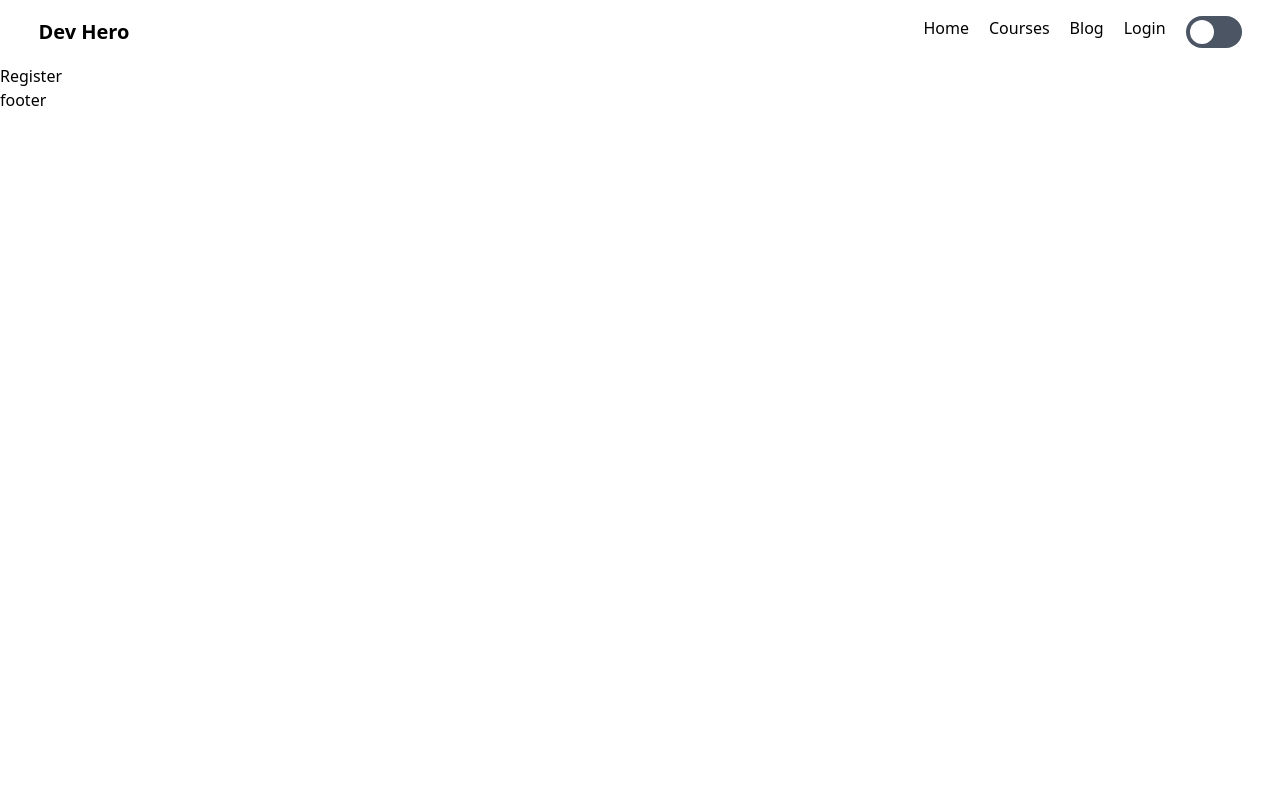
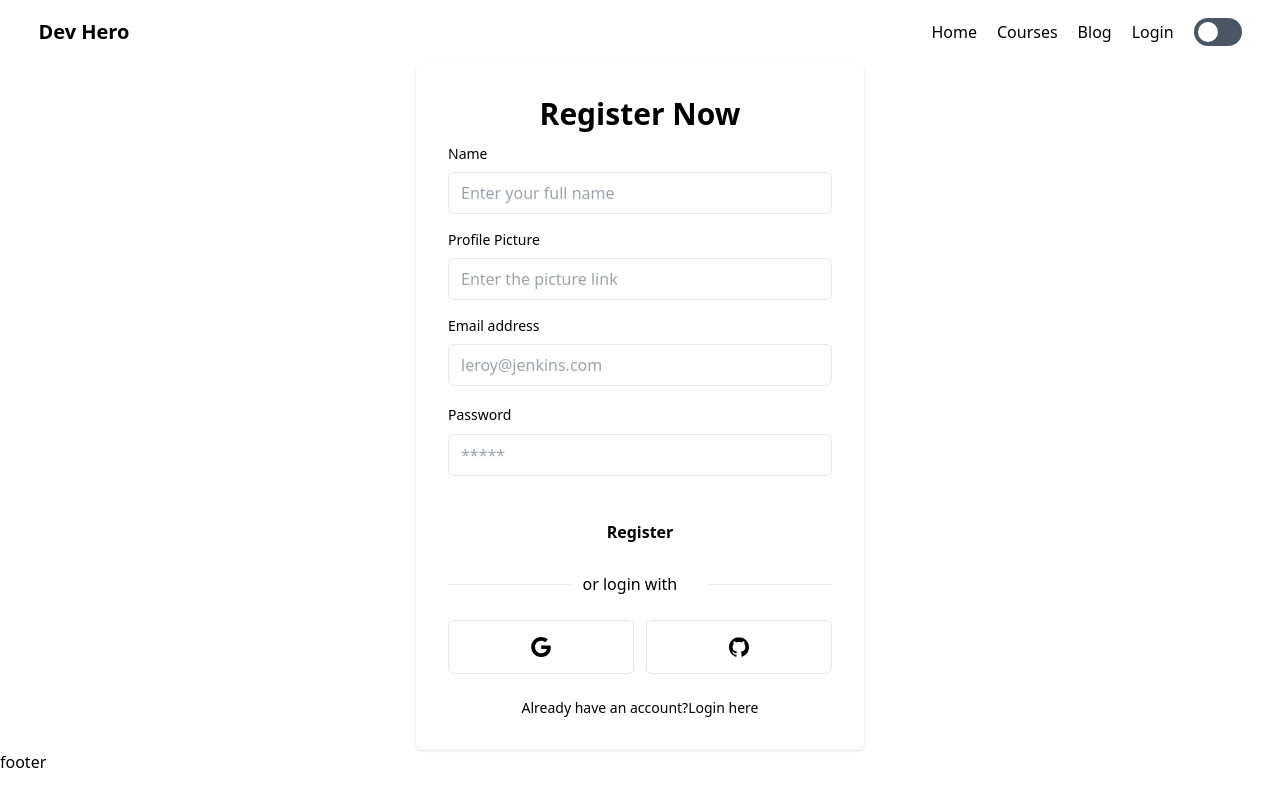
Before and after one commit to abhiskg/dev-hero, a React (Vite) app in the folder frontend/: page /register in a window 1280 px wide. Built offline with nearby package versions, Linux system fonts and the light colour scheme; no server answers.

Commit message:
Register form created

```diff
--- a/frontend/package.json
+++ b/frontend/package.json
@@ -12,6 +12,7 @@
     "firebase": "^9.12.1",
     "react": "^18.2.0",
     "react-dom": "^18.2.0",
+    "react-hook-form": "^7.38.0",
     "react-hot-toast": "^2.4.0",
     "react-router-dom": "^6.4.2"
   },
--- a/frontend/src/components/ui/Header.tsx
+++ b/frontend/src/components/ui/Header.tsx
@@ -2,6 +2,7 @@
 import { Link, NavLink } from "react-router-dom";
 import { AuthContext } from "../../context/AuthContext";
 import { ThemeContext } from "../../context/ThemeContext";
+import userIcon from "../../assets/icons/userIcon.svg";
 
 const Header = () => {
   const [menu, setMenu] = useState(false);
@@ -21,7 +22,7 @@
         <Link className="text-xl font-semibold" to="/">
           Dev Hero
         </Link>
-        <ul className="hidden gap-5 font-medium sm:flex ">
+        <ul className="hidden items-center gap-5 font-medium sm:flex">
           <li className="hover:underline">
             <NavLink
               to="/home"
@@ -47,7 +48,21 @@
             </NavLink>
           </li>
           {authContext?.user && authContext.user.uid ? (
-            <li>Profile</li>
+            <li className="cursor-pointer">
+              {authContext?.user?.photoURL ? (
+                <img
+                  className="h-10 w-10 rounded-full"
+                  src={authContext?.user?.photoURL}
+                  alt="User Photo"
+                />
+              ) : (
+                <img
+                  className="h-10 w-10 rounded-full"
+                  src={userIcon}
+                  alt="User Photo"
+                />
+              )}
+            </li>
           ) : (
             <li className="hover:underline">
               <NavLink
@@ -70,9 +85,9 @@
                   id="toggle"
                   className="sr-only"
                 />
-                <div className="h-8 w-14 rounded-full bg-gray-600"></div>
+                <div className="h-7 w-12 rounded-full bg-gray-600"></div>
                 <div
-                  className={`absolute top-1 left-1 h-6 w-6 rounded-full bg-white transition ${
+                  className={`absolute top-1 left-1 h-5 w-5 rounded-full bg-white transition ${
                     themeContext?.isDark && `translate-x-full`
                   }`}
                 ></div>
--- a/frontend/src/pages/auth/Login.tsx
+++ b/frontend/src/pages/auth/Login.tsx
@@ -1,8 +1,16 @@
-import { ThemeContext } from "../../context/ThemeContext";
 import { useContext } from "react";
+import { Link } from "react-router-dom";
+import { AuthContext } from "../../context/AuthContext";
 
 const Login = () => {
-  const themeContext = useContext(ThemeContext);
+  const authContext = useContext(AuthContext);
+
+  const handleSubmit = () => {};
+
+  const handleGoogleLogin = () => {
+    authContext?.googleSignIn();
+  };
+
   return (
     <div>
       <div className="mx-auto w-full max-w-md rounded-md p-4 shadow dark:bg-gray-900 dark:text-gray-100 sm:p-8">
@@ -10,7 +18,10 @@
           Login to your account
         </h2>
 
-        <form className="ng-untouched ng-pristine ng-valid space-y-8">
+        <form
+          onSubmit={handleSubmit}
+          className="ng-untouched ng-pristine ng-valid space-y-8"
+        >
           <div className="space-y-4">
             <div className="space-y-2">
               <label htmlFor="email" className="block text-sm">
@@ -21,6 +32,7 @@
                 name="email"
                 id="email"
                 placeholder="leroy@jenkins.com"
+                required
                 className="w-full rounded-md border px-3 py-2 dark:border-gray-700 dark:bg-gray-900 dark:text-gray-100 focus:dark:border-violet-400"
               />
             </div>
@@ -42,6 +54,7 @@
                 name="password"
                 id="password"
                 placeholder="*****"
+                required
                 className="w-full rounded-md border px-3 py-2 dark:border-gray-700 dark:bg-gray-900 dark:text-gray-100 focus:dark:border-violet-400"
               />
             </div>
@@ -61,6 +74,7 @@
 
         <div className="my-6 flex gap-3">
           <button
+            onClick={handleGoogleLogin}
             aria-label="Login with Google"
             type="button"
             className="flex w-full items-center justify-center space-x-4 rounded-md border p-4 focus:ring-2 focus:ring-violet-400 focus:ring-offset-1 dark:border-gray-400"
@@ -90,13 +104,13 @@
 
         <p className="text-center text-sm dark:text-gray-400">
           Dont have account?
-          <a
-            href="#"
+          <Link
+            to="/register"
             rel="noopener noreferrer"
             className="hover:underline focus:underline"
           >
-            Sign up here
-          </a>
+            Create here
+          </Link>
         </p>
       </div>
     </div>
--- a/frontend/src/pages/auth/Register.tsx
+++ b/frontend/src/pages/auth/Register.tsx
@@ -1,5 +1,137 @@
+import { useContext } from "react";
+import { Link } from "react-router-dom";
+import { AuthContext } from "../../context/AuthContext";
+
 const Register = () => {
-  return <div>Register</div>;
+  const authContext = useContext(AuthContext);
+
+  const handleSubmit = () => {};
+
+  const handleGoogleLogin = () => {
+    authContext?.googleSignIn();
+  };
+
+  return (
+    <div>
+      <div className="mx-auto w-full max-w-md rounded-md p-4 shadow dark:bg-gray-900 dark:text-gray-100 sm:p-8">
+        <h2 className="mb-3 text-center text-3xl font-semibold">
+          Register Now
+        </h2>
+
+        <form
+          onSubmit={handleSubmit}
+          className="ng-untouched ng-pristine ng-valid space-y-8"
+        >
+          <div className="space-y-4">
+            <div className="space-y-2">
+              <label htmlFor="name" className="block text-sm">
+                Name
+              </label>
+              <input
+                type="name"
+                name="name"
+                id="name"
+                placeholder="Enter your full name"
+                required
+                className="w-full rounded-md border px-3 py-2 dark:border-gray-700 dark:bg-gray-900 dark:text-gray-100 focus:dark:border-violet-400"
+              />
+            </div>
+            <div className="space-y-2">
+              <label htmlFor="profile-pic" className="block text-sm">
+                Profile Picture
+              </label>
+              <input
+                type="profile-pic"
+                name="profile-pic"
+                id="profile-pic"
+                placeholder="Enter the picture link"
+                required
+                className="w-full rounded-md border px-3 py-2 dark:border-gray-700 dark:bg-gray-900 dark:text-gray-100 focus:dark:border-violet-400"
+              />
+            </div>
+            <div className="space-y-2">
+              <label htmlFor="email" className="block text-sm">
+                Email address
+              </label>
+              <input
+                type="email"
+                name="email"
+                id="email"
+                placeholder="leroy@jenkins.com"
+                required
+                className="w-full rounded-md border px-3 py-2 dark:border-gray-700 dark:bg-gray-900 dark:text-gray-100 focus:dark:border-violet-400"
+              />
+            </div>
+            <div className="space-y-2">
+              <label htmlFor="password" className="text-sm">
+                Password
+              </label>
+              <input
+                type="password"
+                name="password"
+                id="password"
+                placeholder="*****"
+                required
+                className="w-full rounded-md border px-3 py-2 dark:border-gray-700 dark:bg-gray-900 dark:text-gray-100 focus:dark:border-violet-400"
+              />
+            </div>
+          </div>
+          <button
+            type="button"
+            className="w-full rounded-md px-8 py-3 font-semibold dark:bg-violet-400 dark:text-gray-900"
+          >
+            Register
+          </button>
+        </form>
+        <div className="my-4 flex w-full items-center">
+          <hr className="w-full dark:text-gray-400" />
+          <p className="w-full px-3 dark:text-gray-400">or login with</p>
+          <hr className="w-full dark:text-gray-400" />
+        </div>
+
+        <div className="my-6 flex gap-3">
+          <button
+            onClick={handleGoogleLogin}
+            aria-label="Login with Google"
+            type="button"
+            className="flex w-full items-center justify-center space-x-4 rounded-md border p-4 focus:ring-2 focus:ring-violet-400 focus:ring-offset-1 dark:border-gray-400"
+          >
+            <svg
+              xmlns="http://www.w3.org/2000/svg"
+              viewBox="0 0 32 32"
+              className="h-5 w-5 fill-current"
+            >
+              <path d="M16.318 13.714v5.484h9.078c-0.37 2.354-2.745 6.901-9.078 6.901-5.458 0-9.917-4.521-9.917-10.099s4.458-10.099 9.917-10.099c3.109 0 5.193 1.318 6.38 2.464l4.339-4.182c-2.786-2.599-6.396-4.182-10.719-4.182-8.844 0-16 7.151-16 16s7.156 16 16 16c9.234 0 15.365-6.49 15.365-15.635 0-1.052-0.115-1.854-0.255-2.651z"></path>
+            </svg>
+          </button>
+          <button
+            aria-label="Login with GitHub"
+            role="button"
+            className="flex w-full items-center justify-center space-x-4 rounded-md border p-4 focus:ring-2 focus:ring-violet-400 focus:ring-offset-1 dark:border-gray-400"
+          >
+            <svg
+              xmlns="http://www.w3.org/2000/svg"
+              viewBox="0 0 32 32"
+              className="h-5 w-5 fill-current"
+            >
+              <path d="M16 0.396c-8.839 0-16 7.167-16 16 0 7.073 4.584 13.068 10.937 15.183 0.803 0.151 1.093-0.344 1.093-0.772 0-0.38-0.009-1.385-0.015-2.719-4.453 0.964-5.391-2.151-5.391-2.151-0.729-1.844-1.781-2.339-1.781-2.339-1.448-0.989 0.115-0.968 0.115-0.968 1.604 0.109 2.448 1.645 2.448 1.645 1.427 2.448 3.744 1.74 4.661 1.328 0.14-1.031 0.557-1.74 1.011-2.135-3.552-0.401-7.287-1.776-7.287-7.907 0-1.751 0.62-3.177 1.645-4.297-0.177-0.401-0.719-2.031 0.141-4.235 0 0 1.339-0.427 4.4 1.641 1.281-0.355 2.641-0.532 4-0.541 1.36 0.009 2.719 0.187 4 0.541 3.043-2.068 4.381-1.641 4.381-1.641 0.859 2.204 0.317 3.833 0.161 4.235 1.015 1.12 1.635 2.547 1.635 4.297 0 6.145-3.74 7.5-7.296 7.891 0.556 0.479 1.077 1.464 1.077 2.959 0 2.14-0.020 3.864-0.020 4.385 0 0.416 0.28 0.916 1.104 0.755 6.4-2.093 10.979-8.093 10.979-15.156 0-8.833-7.161-16-16-16z"></path>
+            </svg>
+          </button>
+        </div>
+
+        <p className="text-center text-sm dark:text-gray-400">
+          Already have an account?
+          <Link
+            to="/login"
+            rel="noopener noreferrer"
+            className="hover:underline focus:underline"
+          >
+            Login here
+          </Link>
+        </p>
+      </div>
+    </div>
+  );
 };
 
 export default Register;
```
Also changed, not shown: frontend/src/assets/icons/userIcon.svg (added), 1 other file (tests, documents, lock files or other folders).
